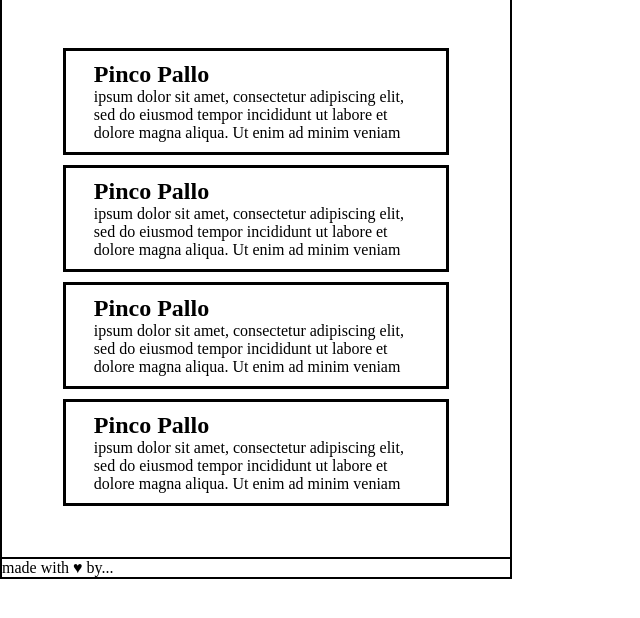
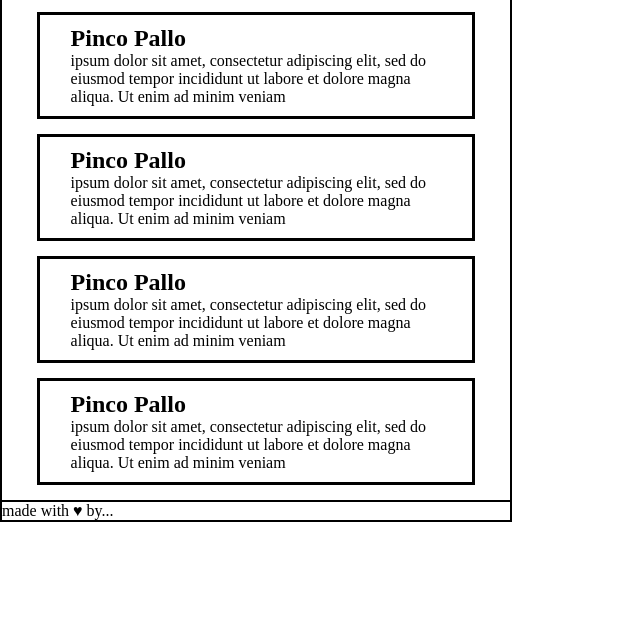
Before and after one commit to desmoveronica2002-bot/htmlcss-wireframe, a plain HTML site: page index.html in a window 1280 px wide. Shown: the part 34-652 px from the top of the page, without its empty margins (0-640 px from the left). Drawn offline with Linux system fonts and the light colour scheme.

Commit message:
modifica

```diff
--- a/index.html
+++ b/index.html
@@ -24,7 +24,7 @@
 
      <!-- parte 2-->
      <main>
-       <section class="boh">
+       <section class="dimensione">
            <div class="card">
                 <h2>Pinco Pallo</h2>
                 <p class="paragrafo">ipsum dolor sit amet, consectetur adipiscing elit, sed do eiusmod tempor incididunt ut labore et dolore magna aliqua. Ut enim ad minim veniam</p>
--- a/style.CSS
+++ b/style.CSS
@@ -9,9 +9,10 @@ body {
 
     border: 2px solid black;
     width: 512px;
+
 }
 
-.boh{
+.dimensine {
 
            align-items: center;
            margin: 10%;
@@ -20,7 +21,10 @@ body {
 .card {
         padding: 10px;
         border: solid; color:black;
-        margin: 10px ;
+        margin: 15px ;
+        margin-left: 35px;
+        margin-right: 35px;
+
          }
 
 h2{
```
